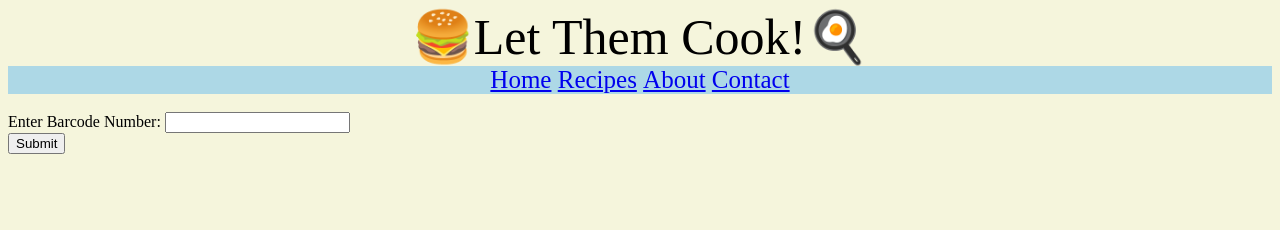
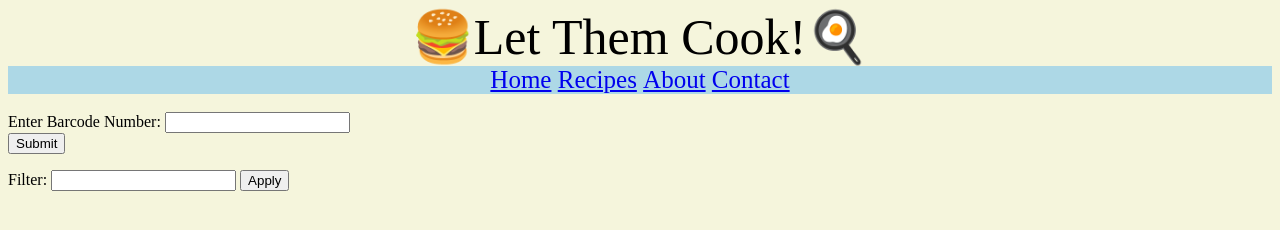
Before and after one commit to JoseFJr28/INST377GroupProject, a plain HTML site: page home.html in a window 1280 px wide. Drawn offline with Linux system fonts and the light colour scheme.

Commit message:
AddingPages

```diff
--- a/home.html
+++ b/home.html
@@ -64,6 +64,10 @@
             <br>
             <input type="submit" value="Submit" onclick="findInfo(event)">
         </form>
-
+        <form id="filter">
+            <label for="filter">Filter:</label>
+            <input type="text" id="bardcode" required>
+            <button>Apply</button>
+        </form>
     </body>
 </html>
```
Also changed, not shown: about.html (added), contact.html (added), recipe.html (added).
